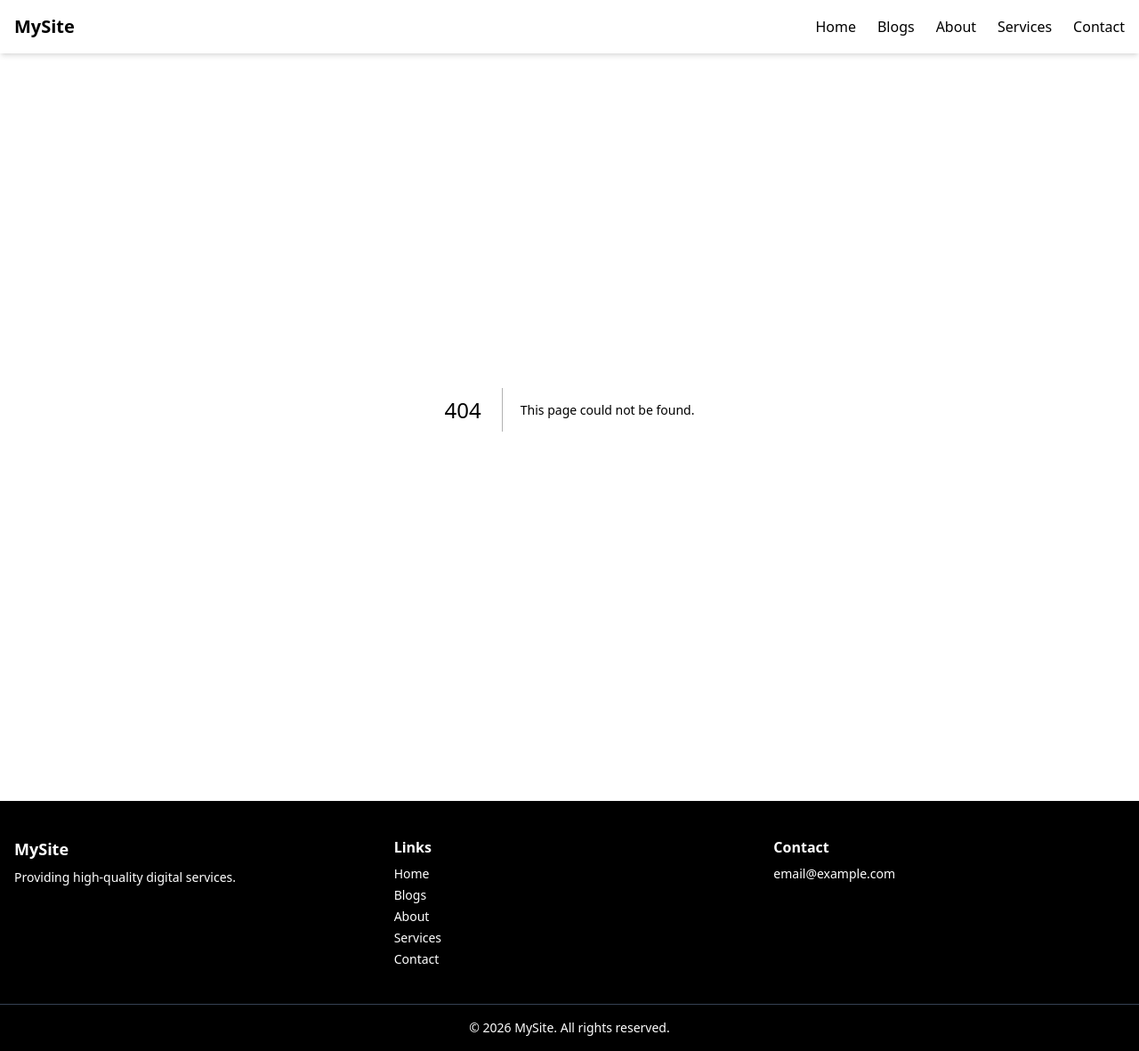
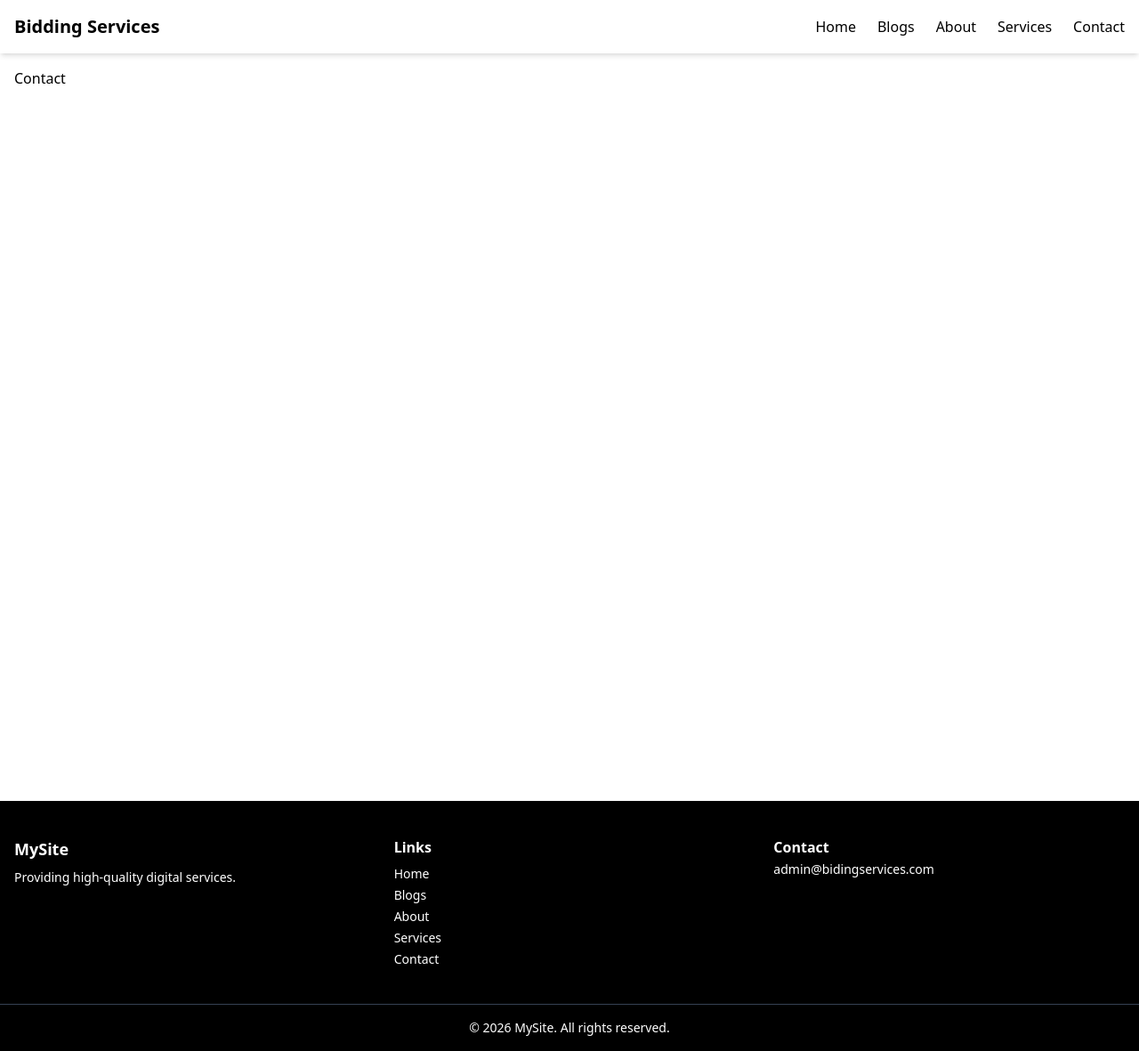
Before and after one commit to Awaisfareed1/bidingservices, a Next.js app: page /contact in a window 1280 px wide. Before the commit this address had no page. Shown: the whole page at 89% size. Built offline with nearby package versions, Linux system fonts and the light colour scheme.

Commit message:
Add pages and updated the Contianer Elements

```diff
--- /dev/null
+++ b/app/about/page.tsx
@@ -0,0 +1,13 @@
+import React from 'react'
+import Container from '../components/Container'
+
+const page = () => {
+  return (
+    <Container>
+      <div>About</div>
+    </Container>
+
+  )
+}
+
+export default page
--- a/app/components/Footer.tsx
+++ b/app/components/Footer.tsx
@@ -1,3 +1,5 @@
+import Link from "next/link";
+
 export default function Footer() {
   return (
     <footer className="bg-black text-white mt-10">
@@ -23,9 +25,9 @@ export default function Footer() {
 
         <div>
           <h3 className="font-semibold">Contact</h3>
-          <p className="text-sm mt-2">
-            email@example.com
-          </p>
+          <Link href="mailto:admin@bidingservices.com" className="text-sm mt-2">
+            admin@bidingservices.com
+          </Link>
         </div>
       </div>
 
--- a/app/components/Navbar.tsx
+++ b/app/components/Navbar.tsx
@@ -11,7 +11,7 @@ export default function Navbar() {
       <div className="xl:max-w-7xl lg:max-w-4xl md:max-w-2xl mx-auto md:px-4 md:py-4 py-4 px-6 flex justify-between items-center">
 
         {/* Logo */}
-        <h1 className="text-xl font-bold">MySite</h1>
+        <h1 className="text-xl font-bold">Bidding Services</h1>
 
         {/* Desktop Menu */}
         <div className="hidden lg:flex space-x-6">
--- /dev/null
+++ b/app/contact/page.tsx
@@ -0,0 +1,13 @@
+import React from 'react'
+import Container from '../components/Container'
+
+const page = () => {
+  return (
+    <Container>
+      <div>Contact</div>
+    </Container>
+
+  )
+}
+
+export default page
--- /dev/null
+++ b/app/services/page.tsx
@@ -0,0 +1,12 @@
+import React from 'react'
+import Container from '../components/Container'
+
+const page = () => {
+  return (
+    <Container>
+      <div>Services</div>
+    </Container>
+  )
+}
+
+export default page
```
